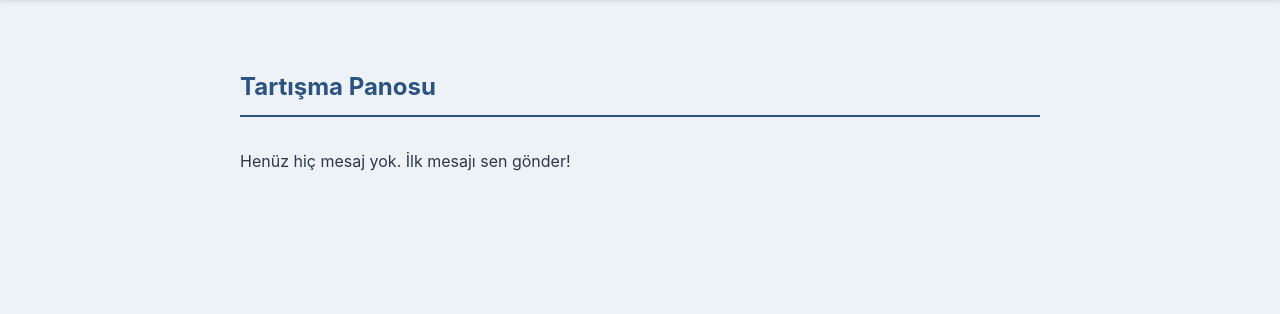
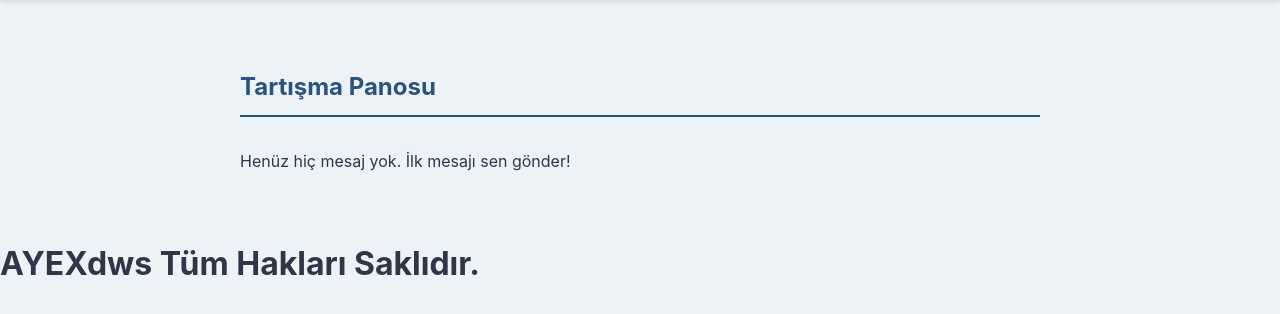
Before and after one commit to AYEXdws/yeniden-basla, a Flask app: page / in a window 1280 px wide. Shown: the part 70-384 px from the top of the page. Run offline with Flask 3, Linux system fonts and the light colour scheme; data that the repository does not hold is empty; some libraries are stand-ins or nearby versions.

Commit message:
Update base.html

```diff
--- a/templates/base.html
+++ b/templates/base.html
@@ -66,6 +66,6 @@
             }, 5000); // 5000 milisaniye = 5 saniye
         });
     </script>
-
+<h1 class="tümhaklar">AYEXdws Tüm Hakları Saklıdır.</h1>
 </body>
 </html>
```
